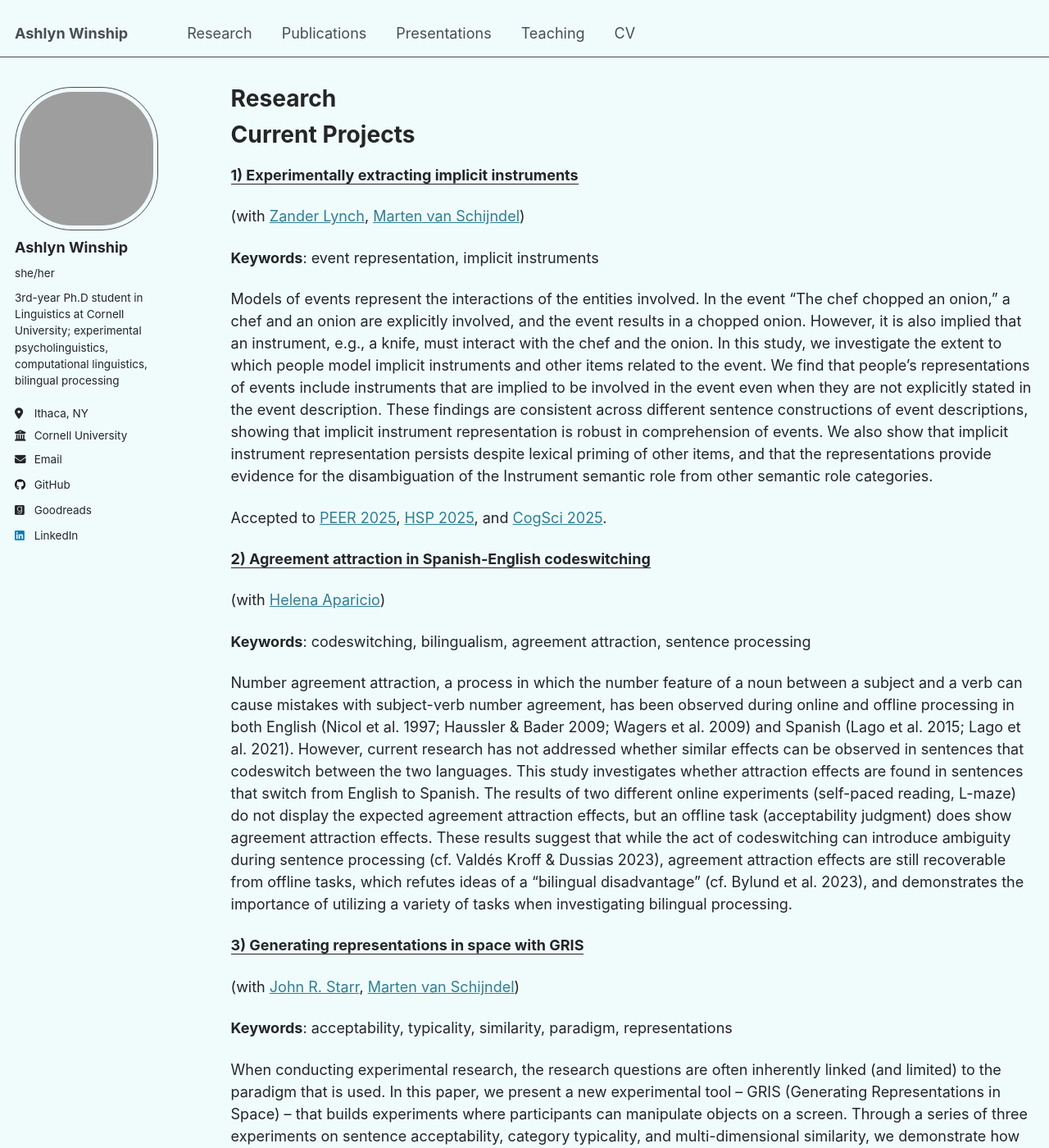
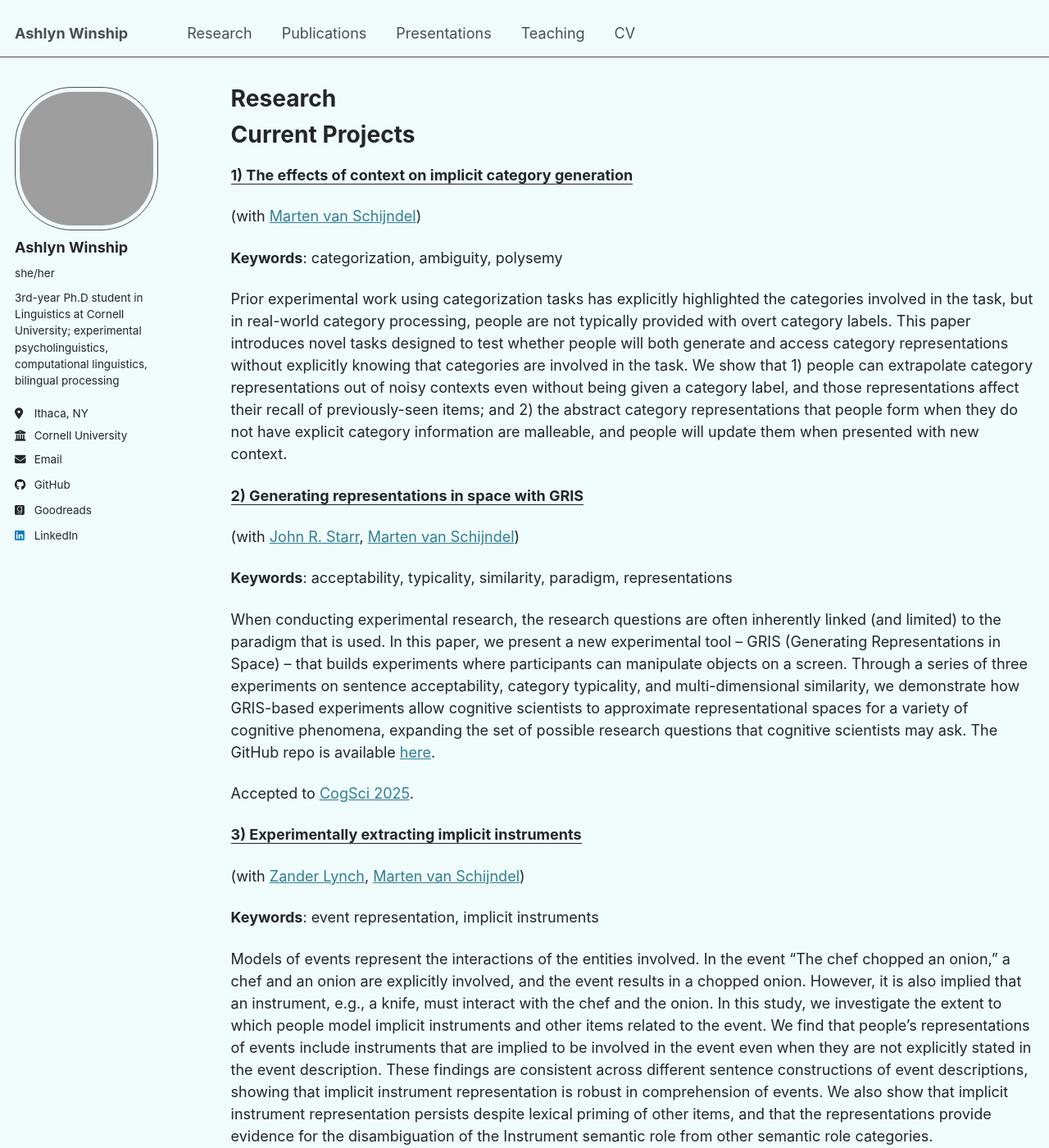
Before and after one commit to ashlynwinship/ashlynwinship.github.io, a Jekyll site: the page built from _pages/research.md, in a window 1280 px wide and 1400 px high. Shown: the whole window at 82% size. Built offline with Jekyll 4.4.1, drawn with Linux system fonts in a browser that asks for light colours; some of the changed text lies outside the part shown; grey boxes are pictures that could not be loaded.

Commit message:
Update research.md

```diff
--- a/_pages/research.md
+++ b/_pages/research.md
@@ -6,7 +6,26 @@ author_profile: true
 ---
 
 # Current Projects
-<b><ins>1) Experimentally extracting implicit instruments</ins></b>
+
+<b><ins>1) The effects of context on implicit category generation </ins></b>
+
+(with <a target="_blank" rel="noopener" href="https://vansky.github.io/">Marten van Schijndel</a>)
+
+<b>Keywords</b>: categorization, ambiguity, polysemy
+
+Prior experimental work using categorization tasks has explicitly highlighted the categories involved in the task, but in real-world category processing, people are not typically provided with overt category labels. This paper introduces novel tasks designed to test whether people will both generate and access category representations without explicitly knowing that categories are involved in the task. We show that 1) people can extrapolate category representations out of noisy contexts even without being given a category label, and those representations affect their recall of previously-seen items; and 2) the abstract category representations that people form when they do not have explicit category information are malleable, and people will update them when presented with new context.
+
+<b><ins>2) Generating representations in space with GRIS</ins></b>
+
+(with <a target="_blank" rel="noopener" href="https://johnstarr-ling.github.io/">John R. Starr</a>, <a target="_blank" rel="noopener" href="https://vansky.github.io/">Marten van Schijndel</a>)
+
+<b>Keywords</b>: acceptability, typicality, similarity, paradigm, representations
+
+When conducting experimental research, the research questions are often inherently linked (and limited) to the paradigm that is used. In this paper, we present a new experimental tool -- GRIS (Generating Representations in Space) -- that builds experiments where participants can manipulate objects on a screen. Through a series of three experiments on sentence acceptability, category typicality, and multi-dimensional similarity, we demonstrate how GRIS-based experiments allow cognitive scientists to approximate representational spaces for a variety of cognitive phenomena, expanding the set of possible research questions that cognitive scientists may ask. The GitHub repo is available <a target="_blank" rel="noopener" href="https://github.com/johnstarr-ling/gris-toolkit">here</a>.
+
+Accepted to <a target="_blank" rel="noopener" href = "https://cognitivesciencesociety.org/cogsci-2025/">CogSci 2025</a>.
+
+<b><ins>3) Experimentally extracting implicit instruments</ins></b>
 
 (with <a target="_blank" rel="noopener" href="https://zander-lynch.github.io/">Zander Lynch</a>, <a target="_blank" rel="noopener" href="https://vansky.github.io/">Marten van Schijndel</a>)
 
```
Also changed, not shown: other parts of _pages/research.md (+1 -11 lines).
